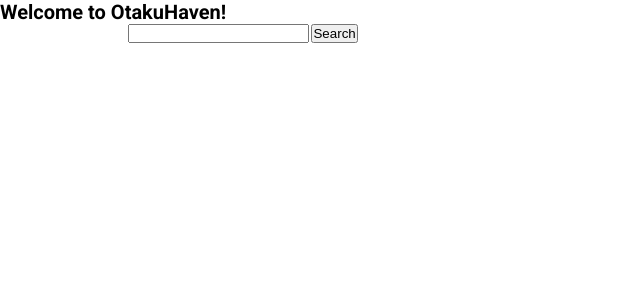
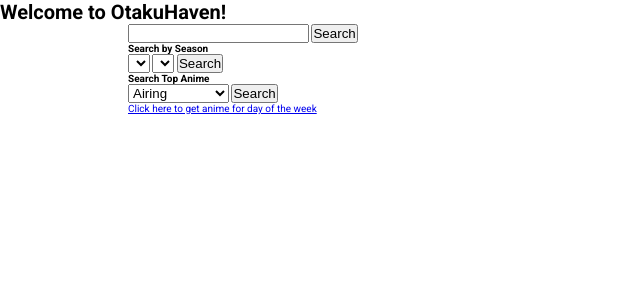
Before and after one commit to ethandeg/OtakuHaven, a Flask app: page / in a window 1280 px wide. Shown: the top 300 px of the page, without its empty margins (0-640 px from the left). Run offline with Flask 2, Linux system fonts and the light colour scheme; data that the repository does not hold is empty; some libraries are stand-ins or nearby versions.

Commit message:
added search functionality for numerous possibilities

```diff
--- a/app.py
+++ b/app.py
@@ -2,7 +2,7 @@ from flask import Flask, request, render_template, redirect, flash, session, jso
 from flask_debugtoolbar import DebugToolbarExtension
 from models import db, connect_db, User,LikedAnime,WishListAnime, UserGenre
 from forms import UserForm
-from jikan import genres, get_anime_from_genre, search_for_specific_anime,get_full_anime_data, get_recommendations_by_anime
+from jikan import genres, get_anime_from_genre, search_for_specific_anime,get_full_anime_data, get_recommendations_by_anime, search_upcoming_anime, search_by_season, get_years_and_seasons, search_top_anime, weekdays, today, anime_by_day_of_week
 from sqlalchemy.exc import IntegrityError
 from random import sample
 
@@ -322,3 +322,57 @@ def get_data_for_anime(mal_id):
     else:
         res = get_full_anime_data(mal_id)
         return jsonify(res)
+
+@app.route('/api/anime/upcoming')
+def show_upcoming_anime():
+    if g.user:
+        likes = [like.mal_id for like in g.user.liked]
+        wished = [wish.mal_id for wish in g.user.wished]
+        res = search_upcoming_anime(likes,wished)
+        return jsonify(res)
+    else:
+        res = search_upcoming_anime()
+        return jsonify(res)
+
+@app.route('/api/create_season_form')
+def get_season_form():
+    res = get_years_and_seasons()
+    return jsonify(res)
+
+@app.route('/api/anime/anime_by_season')
+def get_anime_by_season():
+    year = int(request.args['year'])
+    season = request.args['season']
+    if g.user:
+        likes = [like.mal_id for like in g.user.liked]
+        wished = [wish.mal_id for wish in g.user.wished]
+        res = search_by_season(year, season, likes,wished)
+        return jsonify(res)
+    else:
+        res = search_by_season(year,season)
+        return jsonify(res)
+
+
+@app.route('/api/anime/top')
+def get_top_anime():
+    subtype = request.args['subtype']
+    if g.user:
+        likes = [like.mal_id for like in g.user.liked]
+        wished = [wish.mal_id for wish in g.user.liked]
+        res = search_top_anime(subtype, likes, wished)
+        return jsonify(res)
+    else:
+        res = search_top_anime(subtype)
+        return jsonify(res)
+
+@app.route('/api/anime/day')
+def get_anime_by_day():
+    day = request.args.get("day", today)
+    if g.user:
+        likes = [like.mal_id for like in g.user.liked]
+        wished = [wish.mal_id for wish in g.user.wished]
+        res = anime_by_day_of_week(day,likes,wished)
+        return jsonify(res)
+    else:
+        res = anime_by_day_of_week(day)
+        return jsonify(res)
--- a/static/api.js
+++ b/static/api.js
@@ -18,7 +18,6 @@ class API {
             data:
                 { 'genre_id': id }
         })
-        console.log(res)
         return res
     }
 
@@ -30,15 +29,70 @@ class API {
             let anime = new Anime(res.data[i])
             results.push(anime)
         }
-        console.log(results)
         return results
     }
 
     static async getFullAnimeData(id) {
         let res = await axios.get(`/api/anime/${id}`)
-        console.log(res)
         return res
     }
 
+    static async getUpcomingAnime(){
+        let res = await axios.get('/api/anime/upcoming')
+        const results = []
+        for(let i = 0; i < res.data.length; i++){
+            let anime = new Anime(res.data[i])
+            results.push(anime)
+        }
+        return results
+    }
+
+    static async getSeasonForm(){
+        let res = await axios.get('/api/create_season_form')
+        return res
+    }
+
+    static async getAnimeFromSeason(year,season){
+        const results = []
+        let res = await axios.get(`/api/anime/anime_by_season?year=${year}&season=${season}`)
+
+        for(let i = 0; i < res.data.length; i++){
+            let anime = new Anime(res.data[i])
+            results.push(anime)
+        }
+        return results
+    }
+    static async getTopAnime(subtype){
+        const results = []
+        let res = await axios.get(`/api/anime/top?subtype=${subtype}`)
+        for(let i = 0; i < res.data.length; i++){
+            let anime = new Anime(res.data[i])
+            results.push(anime)
+        }
+        return results
+    }
+
+    static async getAnimeByDay(day){
+        const results = []
+        if(day){
+            let res = await axios.get(`/api/anime/day?day=${day}`)
+            for(let i = 0; i < res.data.length; i++){
+                let anime = new Anime(res.data[i])
+                results.push(anime)
+            }
+            console.log(results)
+            return results
+
+        } else {
+            let res = await axios.get(`/api/anime/day`)
+            for(let i = 0; i < res.data.length; i++){
+                let anime = new Anime(res.data[i])
+                results.push(anime)
+            }
+            console.log(results)
+            return results
+        }
+
+    }
 
 }
--- a/static/otakuHaven.js
+++ b/static/otakuHaven.js
@@ -209,6 +209,27 @@ async function generateAnimeFromSpecificGenre(genre_id) {
     }
 }
 
+
+async function generateAnimeFromUpcomming(){
+    document.querySelector('.search-results').innerHTML = ''
+    let res = await API.getUpcomingAnime()
+    let row = document.createElement('div')
+    row.classList.add('row')
+    row.innerHTML = "<h3>Upcomming Anime</h3>"
+    document.querySelector('.search-results').append(row)
+    for(let i = 0; i < res.length; i++){
+        let anime = res[i]
+        let animeBlock = document.createElement('div')
+        animeBlock.classList.add('anime-block')
+        animeBlock.dataset.id = Number(anime.mal_id)
+        animeBlock.dataset.anime = JSON.stringify(anime)
+        animeBlock.innerHTML = anime.create()
+        row.append(animeBlock)
+        animeBlock.addEventListener('click', handleAnimeClicks)
+    }
+}
+
+
 async function generateRecommendedAnimeFromGenre() {
     usersAnimeFromGenre = await Anime.getAnimeRecommendationsFromGenre()
 
@@ -310,6 +331,107 @@ async function handleAnimeClicks(e) {
 }
 
 
+const yearInput = document.querySelector('#year')
+const seasonInput = document.querySelector('#season')
+async function fillYears(){
+
+    let res = await API.getSeasonForm()
+    yearInput.addEventListener('change', fillSeasons)
+    for(let i = 0; i < res.data.length; i++){
+        let option = document.createElement('option')
+        option.value = res.data[i].year
+        option.textContent = res.data[i].year
+        yearInput.append(option)
+
+    }
+
+}
+
+
+
+//Event listener for "change" to year input to run fillSeasons with year being value of input
+
+async function fillSeasons(){
+
+    seasonInput.innerHTML = '';
+    let res = await API.getSeasonForm()
+    for(let i = 0; i < res.data.length; i++){
+        if(res.data[i].year === Number(yearInput.value)){
+            for(let j = 0; j < res.data[i].seasons.length; j++){
+                let option = document.createElement('option')
+                option.value = res.data[i].seasons[j]
+                option.textContent = res.data[i].seasons[j]
+                seasonInput.append(option)
+            }
+        }
+    }
+}
+
+
+
+document.querySelector('#seasonForm').addEventListener('submit', async function(e){
+    e.preventDefault()
+
+    let res = await API.getAnimeFromSeason(yearInput.value,seasonInput.value)
+    document.querySelector('.search-results').innerHTML = ''
+    let row = document.createElement('div')
+    row.classList.add('row')
+    row.innerHTML = `<h3>${seasonInput.value} ${yearInput.value} Anime</h3>`
+    document.querySelector('.search-results').append(row)
+    for(let i = 0; i < res.length; i++){
+        let anime = res[i]
+        let animeBlock = document.createElement('div')
+        animeBlock.classList.add('anime-block')
+        animeBlock.dataset.id = Number(anime.mal_id)
+        animeBlock.dataset.anime = JSON.stringify(anime)
+        animeBlock.innerHTML = anime.create()
+        row.append(animeBlock)
+        animeBlock.addEventListener('click', handleAnimeClicks)
+    }
+
+})
+
+document.querySelector('#idForm').addEventListener('submit', async function(e){
+    e.preventDefault()
+    const typeValue = document.querySelector('#subtype').value
+    document.querySelector('.search-results').innerHTML = ''
+    let res = await API.getTopAnime(typeValue)
+    let row = document.createElement('div')
+    row.classList.add('row')
+    row.innerHTML = `<h3>Top ${typeValue} Anime</h3>`
+    document.querySelector('.search-results').append(row)
+    for(let i = 0; i < res.length; i++){
+        let anime = res[i]
+        let animeBlock = document.createElement('div')
+        animeBlock.classList.add('anime-block')
+        animeBlock.dataset.id = Number(anime.mal_id)
+        animeBlock.dataset.anime = JSON.stringify(anime)
+        animeBlock.innerHTML = anime.create()
+        row.append(animeBlock)
+        animeBlock.addEventListener('click', handleAnimeClicks)
+    }
+})
+
+document.querySelector('#day-of-week').addEventListener('click', async function(e){
+    e.preventDefault()
+    document.querySelector('.search-results').innerHTML = ''
+    let res = await API.getAnimeByDay()
+    let row = document.createElement('div')
+    row.classList.add('row')
+    row.innerHTML = `<h3>Anime you can watch today!</h3>`
+    document.querySelector('.search-results').append(row)
+    for(let i = 0; i < res.length; i++){
+        let anime = res[i]
+        let animeBlock = document.createElement('div')
+        animeBlock.classList.add('anime-block')
+        animeBlock.dataset.id = Number(anime.mal_id)
+        animeBlock.dataset.anime = JSON.stringify(anime)
+        animeBlock.innerHTML = anime.create()
+        row.append(animeBlock)
+        animeBlock.addEventListener('click', handleAnimeClicks)
+    }
+})
+
 // function openModal(){
 
 // }
--- a/templates/home.html
+++ b/templates/home.html
@@ -10,6 +10,27 @@
         <button>Search</button>
 
     </form>
+    <h4>Search by Season</h4>
+    <form id = 'seasonForm'>
+        <select name="year" id="year"></select>
+        <select name="season" id="season"></select>
+        <button>Search</button>
+    </form>
+    <h4>Search Top Anime</h4>
+    <form id = "idForm">
+        <select name="subtype" id="subtype">
+            <option value="airing">Airing</option>
+            <option value="upcoming">Upcoming</option>
+            <option value="tv">TV</option>
+            <option value="movie">Movie</option>
+            <option value="ova">OVA</option>
+            <option value="special">Special</option>
+            <option value="bypopularity">By Popularity</option>
+            <option value="favorite">Favorite</option>
+        </select>
+        <button>Search</button>
+    </form>
+    <a href="#" id = 'day-of-week'>Click here to get anime for day of the week</a>
     <div class="search-results">
 
     </div>
@@ -19,5 +40,6 @@
 {% block script %}
 <script>
     generateAnimeFromRecommendation()
+    fillYears()
 </script>
 {% endblock %}
```
Also changed, not shown: jikan.py (+51 -1 lines).
